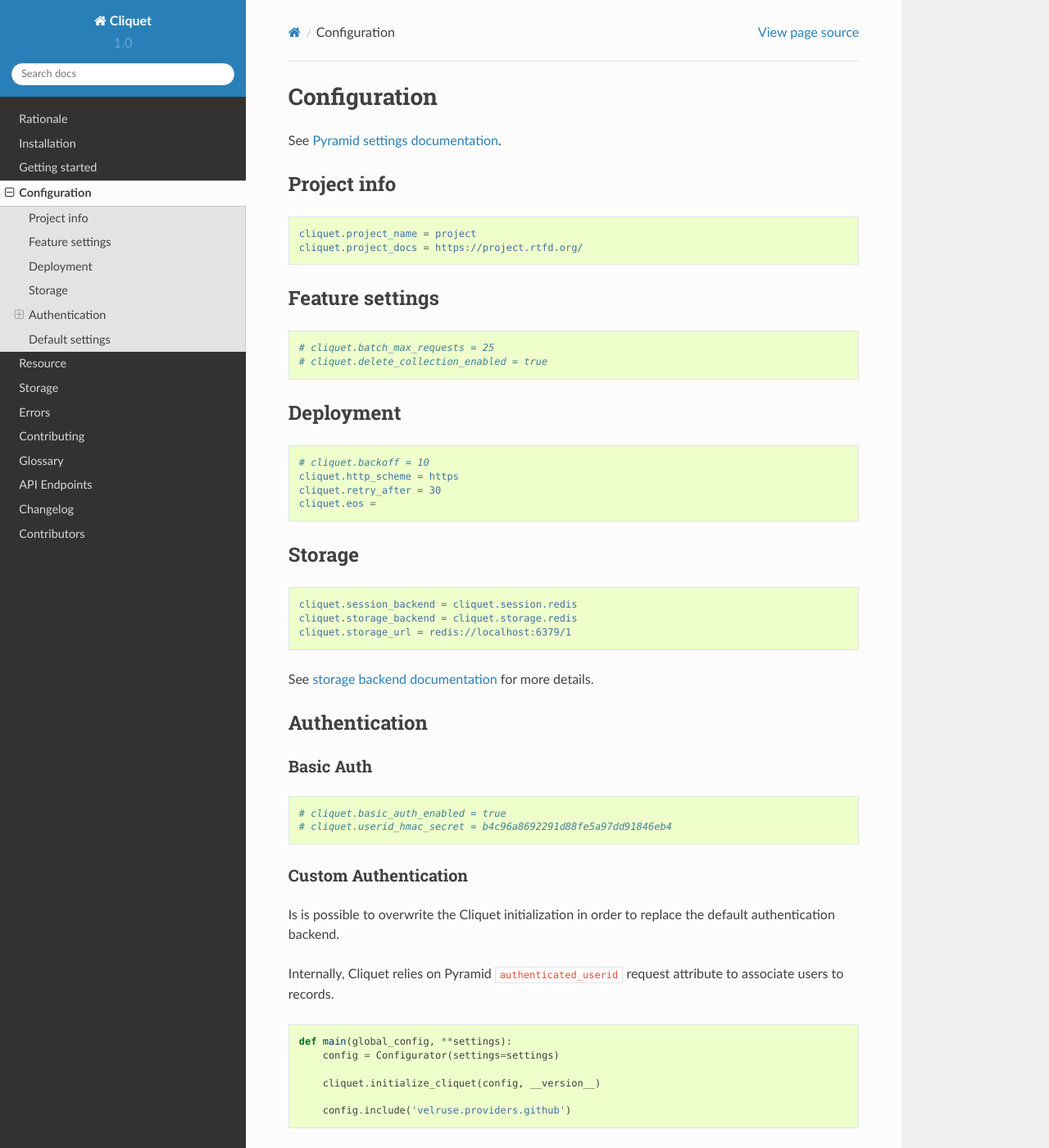
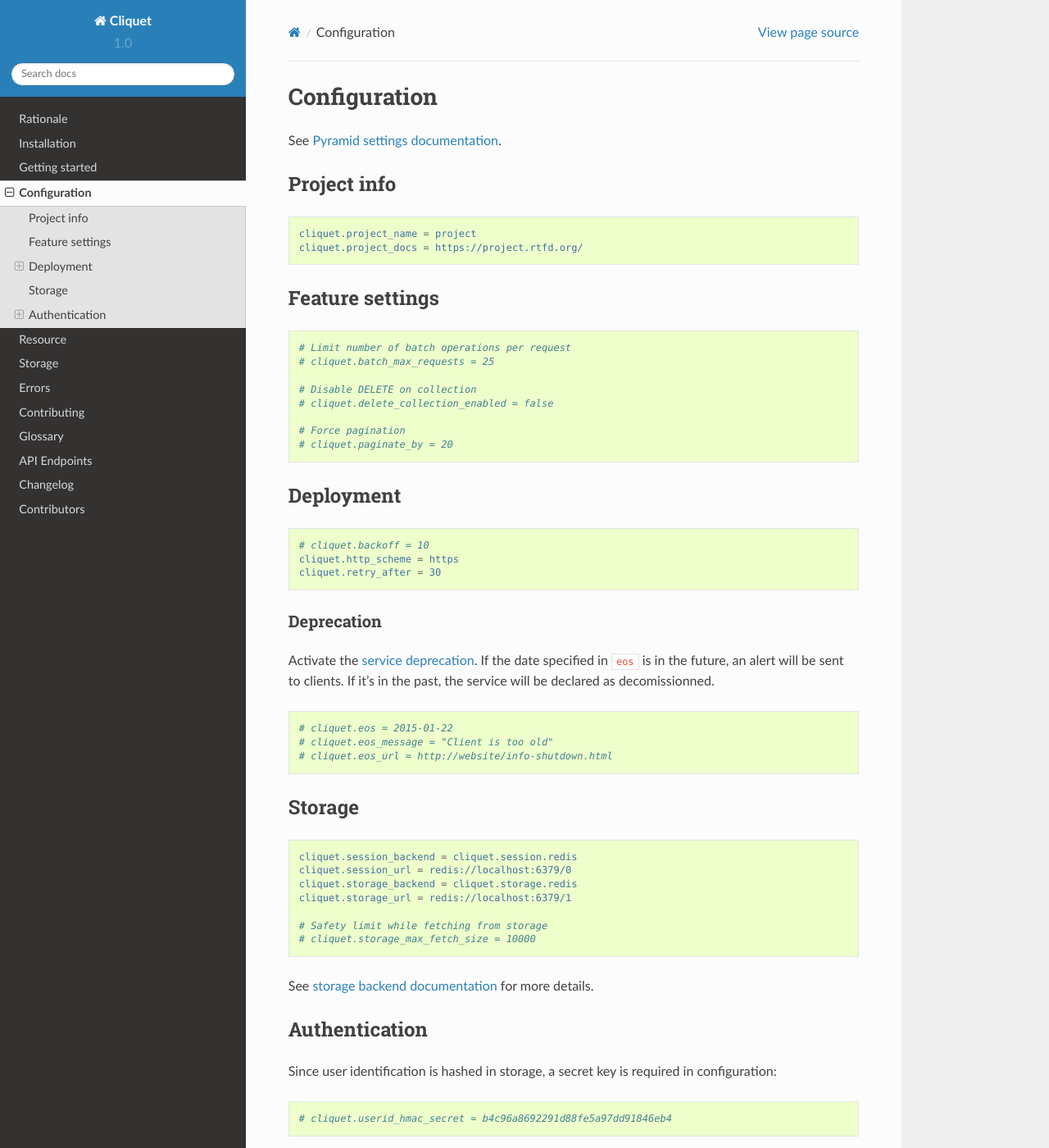
Before and after one commit to Kinto/kinto, a Sphinx documentation site: the page built from docs/configuration.rst, in a window 1280 px wide and 1400 px high. Shown: the whole window at 82% size. Built offline with Sphinx 7.4.7 and the Read the Docs theme 2.0.0, drawn with Linux system fonts in a browser that asks for light colours.

Commit message:
Update docs with missing configuration

```diff
--- a/docs/api/versionning.rst
+++ b/docs/api/versionning.rst
@@ -36,3 +36,5 @@
 A ``410 Gone`` error response can be returned if the
 client version is too old, or the service had been remplaced with
 a new and better service using a new protocol version.
+
+See details in :ref:`configuration` to activate deprecation.
--- a/docs/configuration.rst
+++ b/docs/configuration.rst
@@ -15,14 +15,20 @@
     cliquet.project_name = project
     cliquet.project_docs = https://project.rtfd.org/
 
+
 Feature settings
 ================
 
 .. code-block :: ini
 
+    # Limit number of batch operations per request
     # cliquet.batch_max_requests = 25
-    # cliquet.delete_collection_enabled = true
 
+    # Disable DELETE on collection
+    # cliquet.delete_collection_enabled = false
+
+    # Force pagination
+    # cliquet.paginate_by = 20
 
 Deployment
 ==========
@@ -32,7 +38,20 @@
     # cliquet.backoff = 10
     cliquet.http_scheme = https
     cliquet.retry_after = 30
-    cliquet.eos =
+
+Deprecation
+:::::::::::
+
+Activate the :ref:`service deprecation <versioning>`. If the date specified
+in ``eos`` is in the future, an alert will be sent to clients. If it's in
+the past, the service will be declared as decomissionned.
+
+.. code-block :: ini
+
+    # cliquet.eos = 2015-01-22
+    # cliquet.eos_message = "Client is too old"
+    # cliquet.eos_url = http://website/info-shutdown.html
+
 
 Storage
 =======
@@ -40,8 +59,12 @@
 .. code-block :: ini
 
     cliquet.session_backend = cliquet.session.redis
+    cliquet.session_url = redis://localhost:6379/0
     cliquet.storage_backend = cliquet.storage.redis
     cliquet.storage_url = redis://localhost:6379/1
+
+    # Safety limit while fetching from storage
+    # cliquet.storage_max_fetch_size = 10000
 
 See :ref:`storage backend documentation <storage>` for more details.
 
@@ -49,13 +72,20 @@
 Authentication
 ==============
 
+Since user identification is hashed in storage, a secret key is required
+in configuration:
+
+.. code-block :: ini
+
+    # cliquet.userid_hmac_secret = b4c96a8692291d88fe5a97dd91846eb4
+
+
 Basic Auth
 ::::::::::
 
 .. code-block :: ini
 
     # cliquet.basic_auth_enabled = true
-    # cliquet.userid_hmac_secret = b4c96a8692291d88fe5a97dd91846eb4
 
 
 Custom Authentication
@@ -116,9 +146,3 @@
     fxa-oauth.client_secret = 9aced230585cc0aaea0a3467dd800
     fxa-oauth.oauth_uri = https://oauth-stable.dev.lcip.org
     fxa-oauth.scope = profile
-
-
-Default settings
-================
-
-.. automodule:: cliquet.DEFAULT_SETTINGS
```
Also changed, not shown: 1 other file.
